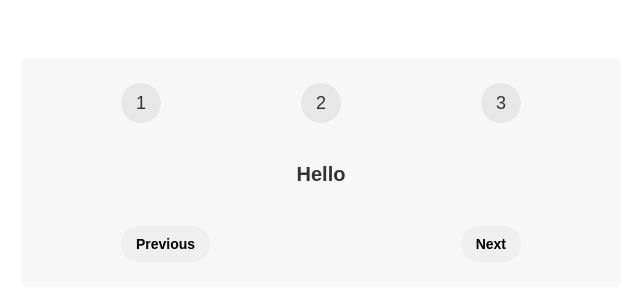
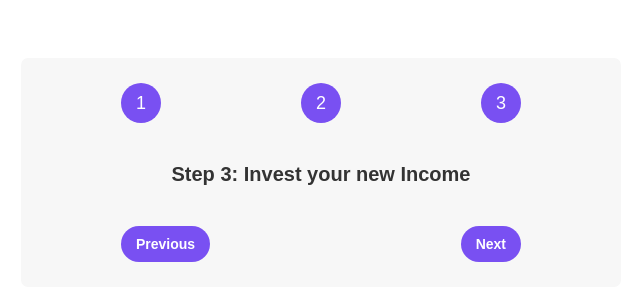
Before and after one commit to vikram-codes/React-Steps, a React (Vite) app in the folder steps/: page / in a window 1280 px wide. Shown: the part 82-382 px from the top of the page, without its empty margins (319-959 px from the left). Built offline with nearby package versions, Linux system fonts and the light colour scheme.

Commit message:
Added functionality to the webpage

```diff
--- a/steps/src/App.jsx
+++ b/steps/src/App.jsx
@@ -1,19 +1,37 @@
 // import { useState } from "react";
+
+const messages = ["Learn React", "Apply for Jobs", "Invest your new Income"];
 import "./App.css";
 
 function App() {
+  const step = 3;
+
+  const stepIncrease = function () {
+    step += 1;
+  };
+
+  const stepDecrease = function () {
+    step -= 1;
+  };
+
   return (
     <div className="steps">
       <div className="numbers">
-        <div>1</div>
-        <div>2</div>
-        <div>3</div>
+        <div className={`${step >= 1 ? "active" : ""}`}>1</div>
+        <div className={`${step >= 2 ? "active" : ""}`}>2</div>
+        <div className={`${step >= 3 ? "active" : ""}`}>3</div>
       </div>
 
-      <p className="message">Hello</p>
+      <p className="message">
+        Step {step}: {messages[step - 1]}
+      </p>
       <div className="buttons">
-        <button>Previous</button>
-        <button>Next</button>
+        <button style={{ backgroundColor: "#7950f2", color: "#fff" }}>
+          Previous
+        </button>
+        <button style={{ backgroundColor: "#7950f2", color: "#fff" }}>
+          Next
+        </button>
       </div>
     </div>
   );
```
